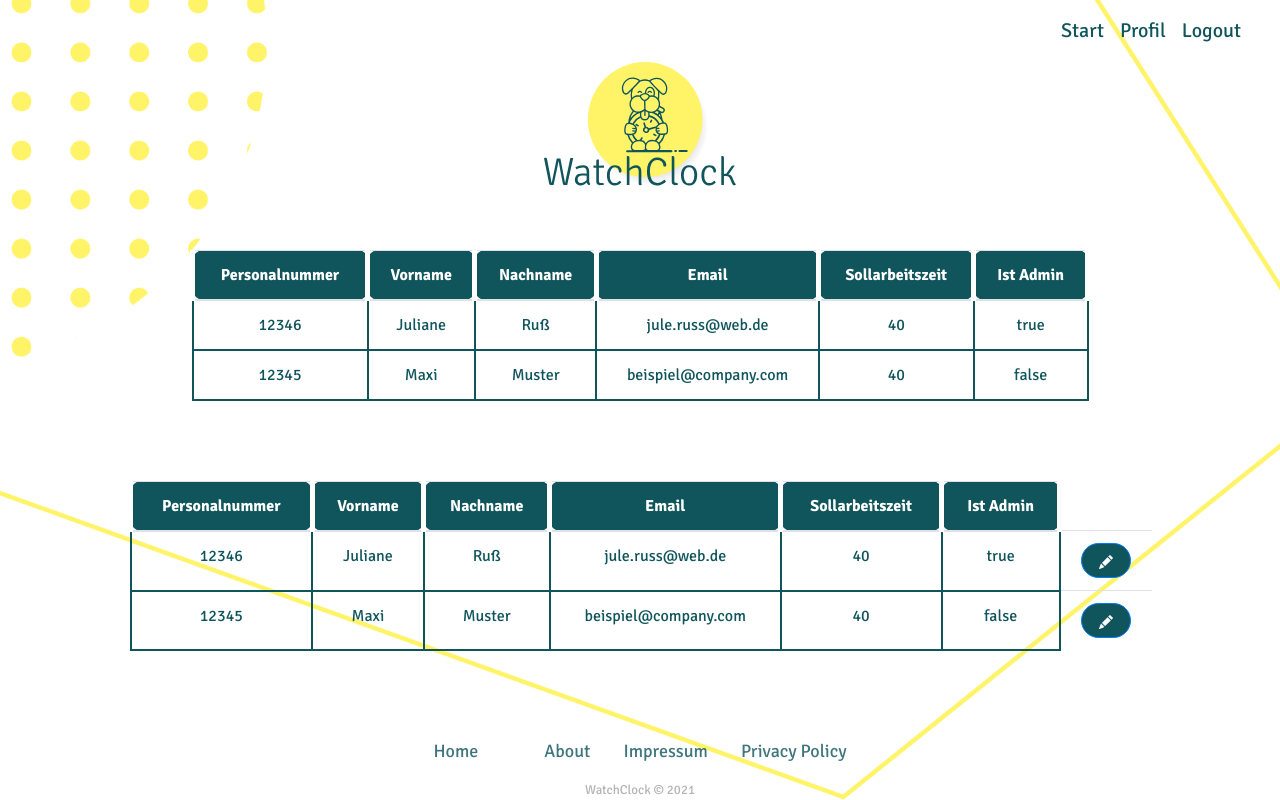
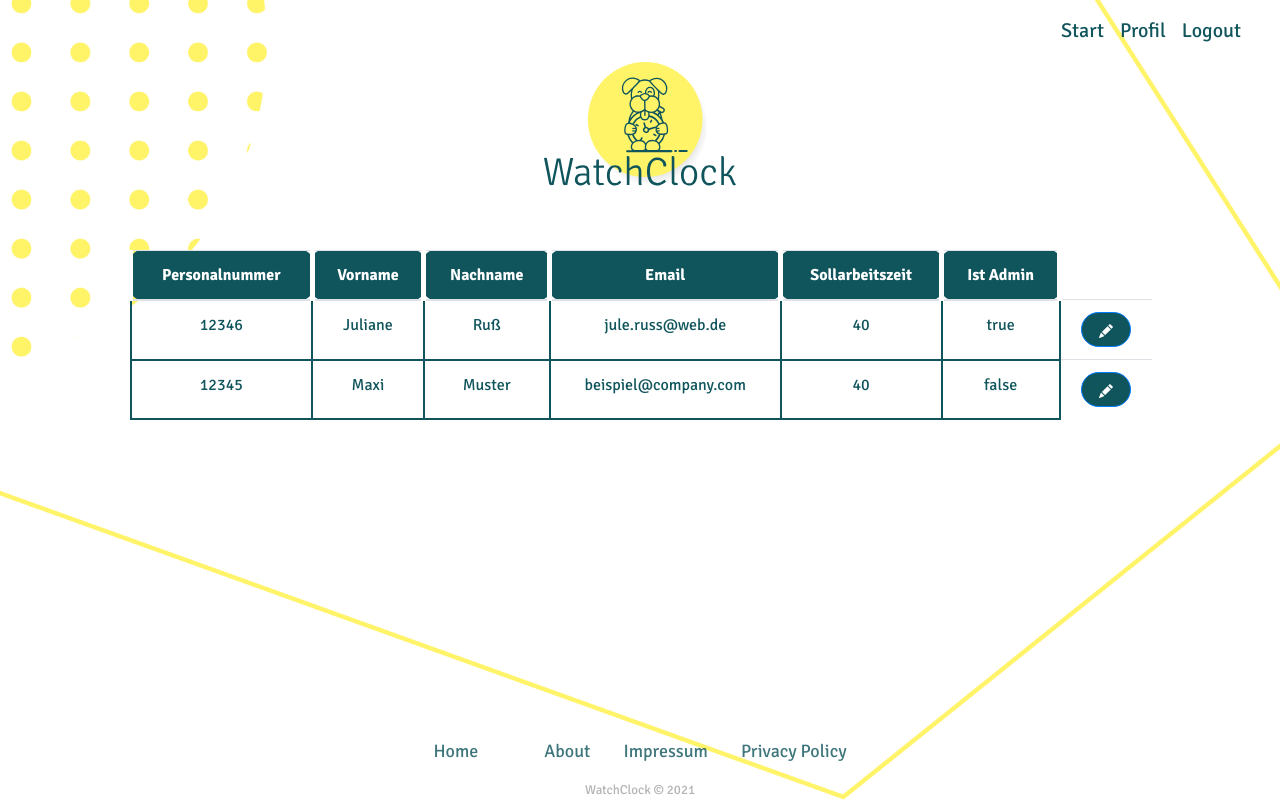
Before and after one commit to anyways211/watchclock.spring, a Spring Boot app: page /userUebersicht in a window 1280 px wide. Run offline with Spring Boot 4, Linux system fonts and the light colour scheme.

Commit message:
Updates userUebersicht

```diff
--- a/watchclock/src/main/resources/templates/userUebersicht.html
+++ b/watchclock/src/main/resources/templates/userUebersicht.html
@@ -37,38 +37,8 @@
             <picture><img src="/img/WatchClockLogo_Farbe_g.svg" width="15%" alt="WatchClock Logo"></picture>
         </div>
     </div>
-    <div class="table-responsive" style="margin: 0 auto;width: 900px;margin-top: 5%;text-align: center;">
-        <table class="table">
-            <thead style="color: rgb(255,255,255);font-family: Signika, sans-serif;font-weight: bold;background: #10555c;border-color: rgb(255,255,255);">
-            <tr>
-                <th class="head_round">Personalnummer</th>
-                <th class="head_round">Vorname</th>
-                <th class="head_round">Nachname</th>
-                <th class="head_round">Email</th>
-                <th class="head_round">Sollarbeitszeit</th>
-                <th class="head_round">Ist Admin</th>
-            </tr>
-            </thead>
-            <tbody>
-            <tr>
-                <td class="cell_round">12346</td>
-                <td class="cell_round">Juliane</td>
-                <td class="cell_round">Ruß</td>
-                <td class="cell_round">jule.russ@web.de</td>
-                <td class="cell_round">40</td>
-                <td class="cell_round">true</td>
-            </tr>
-            <tr>
-                <td class="cell_round">12345</td>
-                <td class="cell_round">Maxi</td>
-                <td class="cell_round">Muster</td>
-                <td class="cell_round">beispiel@company.com</td>
-                <td class="cell_round">40</td>
-                <td class="cell_round">false</td>
-            </tr>
-            </tbody>
-        </table>
-    </div><div class="table-responsive" style="margin: 0 auto;width: 80%;margin-top: 5%;text-align: center;">
+
+    <div class="table-responsive" style="margin: 0 auto;width: 80%;margin-top: 5%;text-align: center;">
     <table class="table">
         <thead style="color: rgb(255,255,255);font-family: Signika, sans-serif;font-weight: bold;background: #10555c;border-color: rgb(255,255,255);">
         <tr>
```
